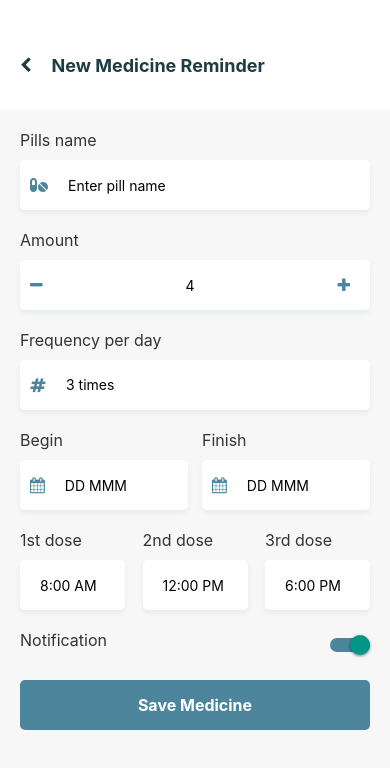
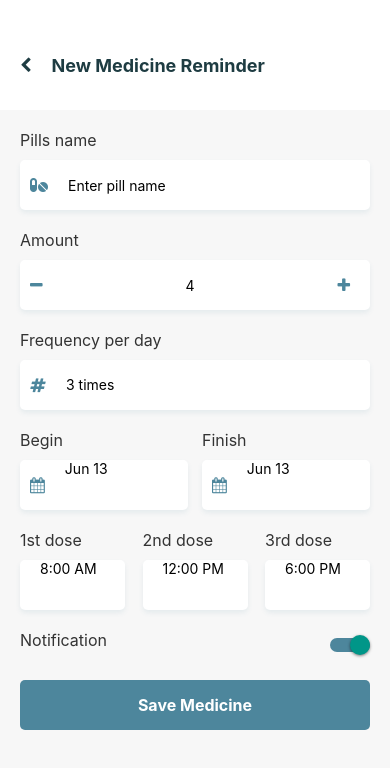
Before and after one commit to salma-elbakkouri/healthMate-app, a React Native app: screen /NewMedicineReminder in a window 390 px wide. Shown: the top 768 px of the page. Built offline with nearby package versions, Linux system fonts and the light colour scheme.

Commit message:
add new medicine reminder of user

```diff
--- a/components/NewMedicineReminder.js
+++ b/components/NewMedicineReminder.js
@@ -1,32 +1,102 @@
 import React, { useState } from 'react';
-import { View, Text, TextInput, TouchableOpacity, Switch, StyleSheet, ScrollView, KeyboardAvoidingView, Modal, FlatList } from 'react-native';
+import { View, Text, TextInput, TouchableOpacity, Switch, StyleSheet, ScrollView, KeyboardAvoidingView, Modal, FlatList, Platform } from 'react-native';
 import { FontAwesome, FontAwesome5 } from '@expo/vector-icons';
+import DateTimePicker from '@react-native-community/datetimepicker';
 import BottomMenu from './BottomMenu';
+import { saveMedicineReminder } from '../config/authFunctions';
+import { getAuth } from 'firebase/auth';
+
 
 const NewMedicineReminder = () => {
   const [medication, setMedication] = useState('');
   const [pillCount, setPillCount] = useState(4);
-  const [beginDate, setBeginDate] = useState('');
-  const [endDate, setEndDate] = useState('');
+  const [beginDate, setBeginDate] = useState(new Date());
+  const [endDate, setEndDate] = useState(new Date());
   const [frequency, setFrequency] = useState('3 times');
   const [doses, setDoses] = useState({ firstDose: '8:00 AM', secondDose: '12:00 PM', thirdDose: '6:00 PM' });
   const [notificationEnabled, setNotificationEnabled] = useState(true);
   const [modalVisible, setModalVisible] = useState(false);
+  const [showTimePicker, setShowTimePicker] = useState({ visible: false, field: '' });
+  const [showDatePicker, setShowDatePicker] = useState({ visible: false, field: '' });
 
   const frequencies = ['1 time', '2 times', '3 times'];
+
+
+  const handleSave = async () => {
+    const auth = getAuth();
+    const userId = auth.currentUser.uid;
+    console.log('Save button pressed');
+
+    try {
+      await saveMedicineReminder(
+        userId,
+        medication,
+        pillCount,
+        frequency,
+        beginDate,
+        endDate,
+        doses,
+        notificationEnabled
+      );
+    } catch (error) {
+      console.error('Error saving medicine reminder:', error);
+      Alert.alert('Error', 'Failed to save medicine reminder. Please try again.');
+    }
+  };
 
   const handleFrequencySelect = (item) => {
     setFrequency(item);
     setModalVisible(false);
   };
 
-  console.log('Medication:', medication);
-  console.log('Pill Count:', pillCount);
-  console.log('Begin Date:', beginDate);
-  console.log('End Date:', endDate);
-  console.log('Frequency:', frequency);
-  console.log('Doses:', doses);
-  console.log('Notification Enabled:', notificationEnabled);
+  const handleTimeChange = (event, selectedTime) => {
+    if (selectedTime) {
+      const hours = selectedTime.getHours();
+      const minutes = selectedTime.getMinutes();
+      const period = hours >= 12 ? 'PM' : 'AM';
+      const adjustedHours = hours % 12 || 12; // Convert 0 to 12 for 12 AM
+      const formattedTime = `${adjustedHours}:${minutes.toString().padStart(2, '0')} ${period}`;
+
+      setDoses((prevDoses) => ({
+        ...prevDoses,
+        [showTimePicker.field]: formattedTime,
+      }));
+    }
+    setShowTimePicker({ visible: false, field: '' });
+  };
+
+  const handleDateChange = (event, selectedDate) => {
+    if (selectedDate) {
+      if (showDatePicker.field === 'beginDate') {
+        setBeginDate(selectedDate);
+      } else if (showDatePicker.field === 'endDate') {
+        setEndDate(selectedDate);
+      }
+    }
+    setShowDatePicker({ visible: false, field: '' });
+  };
+
+  const formatDate = (date) => {
+    const options = { day: '2-digit', month: 'short' };
+    return date.toLocaleDateString('en-US', options);
+  };
+
+  const parseTimeString = (timeString) => {
+    const [time, modifier] = timeString.split(' ');
+    let [hours, minutes] = time.split(':');
+    if (modifier === 'PM' && hours !== '12') {
+      hours = parseInt(hours, 10) + 12;
+    }
+    if (modifier === 'AM' && hours === '12') {
+      hours = 0;
+    }
+    return new Date().setHours(hours, minutes, 0);
+  };
+
+  const isDoseEnabled = (doseIndex) => {
+    const times = parseInt(frequency.split(' ')[0], 10);
+    return doseIndex < times;
+  };
 
   return (
     <KeyboardAvoidingView behavior="padding" style={styles.keyboardAvoidingView}>
@@ -80,63 +150,59 @@ const NewMedicineReminder = () => {
           <View style={styles.row}>
             <View style={[styles.formGroup, styles.halfWidth]}>
               <Text style={styles.label}>Begin</Text>
-              <View style={styles.inputContainer}>
+              <TouchableOpacity
+                style={styles.inputContainer}
+                onPress={() => setShowDatePicker({ visible: true, field: 'beginDate' })}
+              >
                 <FontAwesome name="calendar" size={16} color="#4D869C" style={styles.inputIcon} />
-                <TextInput
-                  style={styles.textInput}
-                  placeholder="DD MMM"
-                  value={beginDate}
-                  onChangeText={(text) => setBeginDate(text)}
-                />
-              </View>
+                <Text style={[styles.textInput, styles.centeredText]}>{formatDate(beginDate)}</Text>
+              </TouchableOpacity>
             </View>
 
             <View style={[styles.formGroup, styles.halfWidth]}>
               <Text style={styles.label}>Finish</Text>
-              <View style={styles.inputContainer}>
+              <TouchableOpacity
+                style={styles.inputContainer}
+                onPress={() => setShowDatePicker({ visible: true, field: 'endDate' })}
+              >
                 <FontAwesome name="calendar" size={16} color="#4D869C" style={styles.inputIcon} />
-                <TextInput
-                  style={styles.textInput}
-                  placeholder="DD MMM"
-                  value={endDate}
-                  onChangeText={(text) => setEndDate(text)}
-                />
-              </View>
+                <Text style={[styles.textInput, styles.centeredText]}>{formatDate(endDate)}</Text>
+              </TouchableOpacity>
             </View>
           </View>
 
           <View style={styles.row}>
             <View style={[styles.formGroup, styles.thirdWidth]}>
               <Text style={styles.label}>1st dose</Text>
-              <View style={styles.inputContainer}>
-                <TextInput
-                  style={styles.textInput}
-                  value={doses.firstDose}
-                  onChangeText={(text) => setDoses({ ...doses, firstDose: text })}
-                />
-              </View>
+              <TouchableOpacity
+                style={[styles.inputContainer, !isDoseEnabled(0) && styles.disabledInput]}
+                onPress={() => isDoseEnabled(0) && setShowTimePicker({ visible: true, field: 'firstDose' })}
+                disabled={!isDoseEnabled(0)}
+              >
+                <Text style={[styles.textInput, styles.centeredText]}>{doses.firstDose}</Text>
+              </TouchableOpacity>
             </View>
 
             <View style={[styles.formGroup, styles.thirdWidth]}>
               <Text style={styles.label}>2nd dose</Text>
-              <View style={styles.inputContainer}>
-                <TextInput
-                  style={styles.textInput}
-                  value={doses.secondDose}
-                  onChangeText={(text) => setDoses({ ...doses, secondDose: text })}
-                />
-              </View>
+              <TouchableOpacity
+                style={[styles.inputContainer, !isDoseEnabled(1) && styles.disabledInput]}
+                onPress={() => isDoseEnabled(1) && setShowTimePicker({ visible: true, field: 'secondDose' })}
+                disabled={!isDoseEnabled(1)}
+              >
+                <Text style={[styles.textInput, styles.centeredText]}>{doses.secondDose}</Text>
+              </TouchableOpacity>
             </View>
 
             <View style={[styles.formGroup, styles.thirdWidth]}>
               <Text style={styles.label}>3rd dose</Text>
-              <View style={styles.inputContainer}>
-                <TextInput
-                  style={styles.textInput}
-                  value={doses.thirdDose}
-                  onChangeText={(text) => setDoses({ ...doses, thirdDose: text })}
-                />
-              </View>
+              <TouchableOpacity
+                style={[styles.inputContainer, !isDoseEnabled(2) && styles.disabledInput]}
+                onPress={() => isDoseEnabled(2) && setShowTimePicker({ visible: true, field: 'thirdDose' })}
+                disabled={!isDoseEnabled(2)}
+              >
+                <Text style={[styles.textInput, styles.centeredText]}>{doses.thirdDose}</Text>
+              </TouchableOpacity>
             </View>
           </View>
 
@@ -150,7 +216,7 @@ const NewMedicineReminder = () => {
             />
           </View>
 
-          <TouchableOpacity style={styles.saveButton} onPress={() => console.log('Save button pressed')}>
+          <TouchableOpacity style={styles.saveButton} onPress={handleSave}>
             <Text style={styles.saveButtonText}>Save Medicine</Text>
           </TouchableOpacity>
         </ScrollView>
@@ -177,6 +243,24 @@ const NewMedicineReminder = () => {
             </View>
           </View>
         </Modal>
+
+        {showDatePicker.visible && (
+          <DateTimePicker
+            value={showDatePicker.field === 'beginDate' ? beginDate : endDate}
+            mode="date"
+            display="default"
+            onChange={handleDateChange}
+          />
+        )}
+
+        {showTimePicker.visible && (
+          <DateTimePicker
+            value={new Date(parseTimeString(doses[showTimePicker.field]))}
+            mode="time"
+            display="default"
+            onChange={handleTimeChange}
+          />
+        )}
       </View>
     </KeyboardAvoidingView>
   );
@@ -209,7 +293,7 @@ const styles = StyleSheet.create({
   content: {
     flexGrow: 1,
     paddingHorizontal: 20,
-    paddingBottom: 140,
+    paddingBottom: 120,
   },
   formGroup: {
     marginBottom: 20,
@@ -242,6 +326,10 @@ const styles = StyleSheet.create({
     flex: 1,
     height: 50,
     paddingHorizontal: 10,
+    textAlignVertical: 'center',
+  },
+  centeredText: {
+    textAlignVertical: 'center',
   },
   inputIcon: {
     marginRight: 10,
@@ -290,6 +378,9 @@ const styles = StyleSheet.create({
     fontSize: 16,
     fontWeight: 'bold',
   },
+  disabledInput: {
+    backgroundColor: '#e0e0e0',
+  },
   modalContainer: {
     flex: 1,
     justifyContent: 'center',
--- a/config/authFunctions.js
+++ b/config/authFunctions.js
@@ -64,3 +64,28 @@ export const registerUser = async (fullName, email, password, imageIndex = 0) =>
     return null;
   }
 };
+
+
+
+export const saveMedicineReminder = async (userId, pillName, amount, frequency, beginDate, endDate, doses, notificationEnabled) => {
+  try {
+    await setDoc(doc(firestore, 'medicines', `${userId}_${pillName}`), {
+      userId: userId,
+      pillName: pillName,
+      amount: amount,
+      frequency: frequency,
+      beginDate: beginDate.toISOString(), // Convert to ISO string
+      endDate: endDate.toISOString(), // Convert to ISO string
+      firstDose: doses.firstDose,
+      secondDose: doses.secondDose,
+      thirdDose: doses.thirdDose,
+      notificationEnabled: notificationEnabled
+    });
+
+    console.log('Medicine reminder saved successfully');
+    Alert.alert('Success', 'Medicine reminder saved successfully.');
+  } catch (error) {
+    console.error('Error saving medicine reminder:', error);
+    Alert.alert('Error', 'Failed to save medicine reminder. Please try again.');
+  }
+};
```
